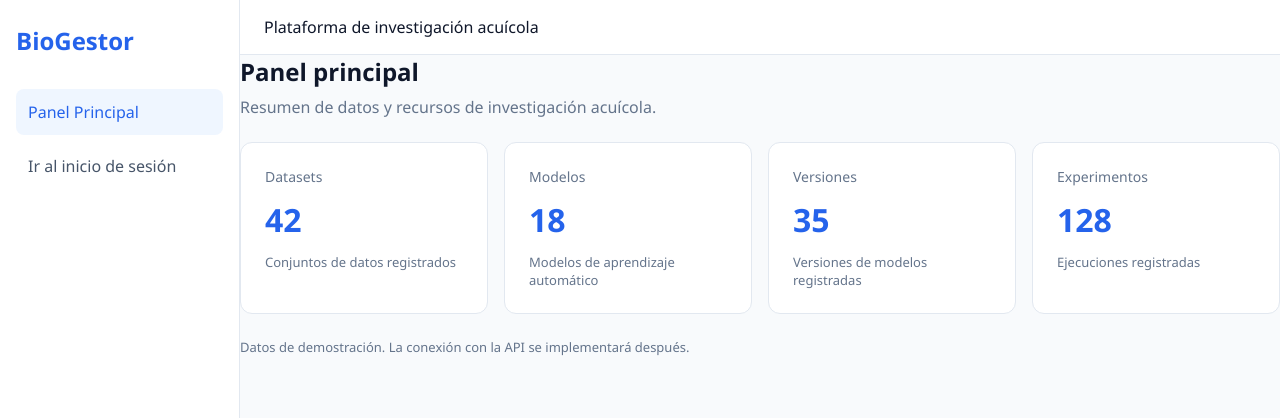
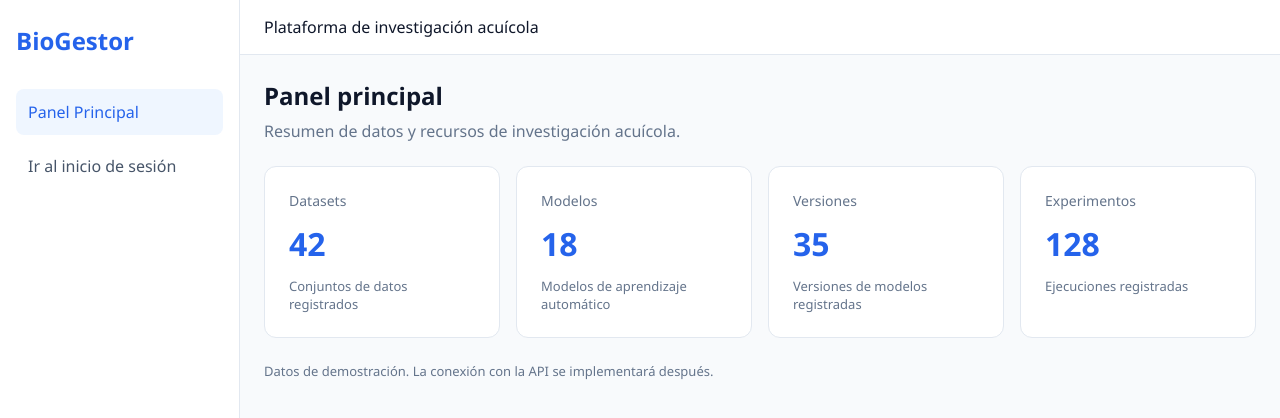
Before and after one commit to m-alvaradox/biogestor-frontend, an Angular app: page /dashboard in a window 1280 px wide. Shown: the top 418 px of the page. Built offline with nearby package versions, Linux system fonts and the light colour scheme.

Commit message:
style: mejorar la estructura y el formato del archivo SCSS de diseño de la aplicación

```diff
--- a/src/app/core/layout/app-layout/app-layout.scss
+++ b/src/app/core/layout/app-layout/app-layout.scss
@@ -1,10 +1,12 @@
+
 :host {
   display: block;
 }
 
 .app-layout {
   display: flex;
-    min-height: 100vh;
+  height: 100vh;
+  overflow: hidden;
 }
 
 app-sidebar {
@@ -14,17 +16,25 @@ app-sidebar {
 }
 
 .main-area {
+  display: flex;
   flex: 1;
+  flex-direction: column;
   min-width: 0;
+  min-height: 0;
 }
 
 app-navbar {
   display: block;
+  flex-shrink: 0;
   padding: 16px 24px;
   background: white;
   border-bottom: 1px solid #e2e8f0;
 }
 
-.page-content {
+.content {
+  flex: 1;
+  min-height: 0;
+  overflow-y: auto;
   padding: 24px;
+  background: #f8fafc;
 }
```
Lines whose indentation alone changed are shown as unchanged.
